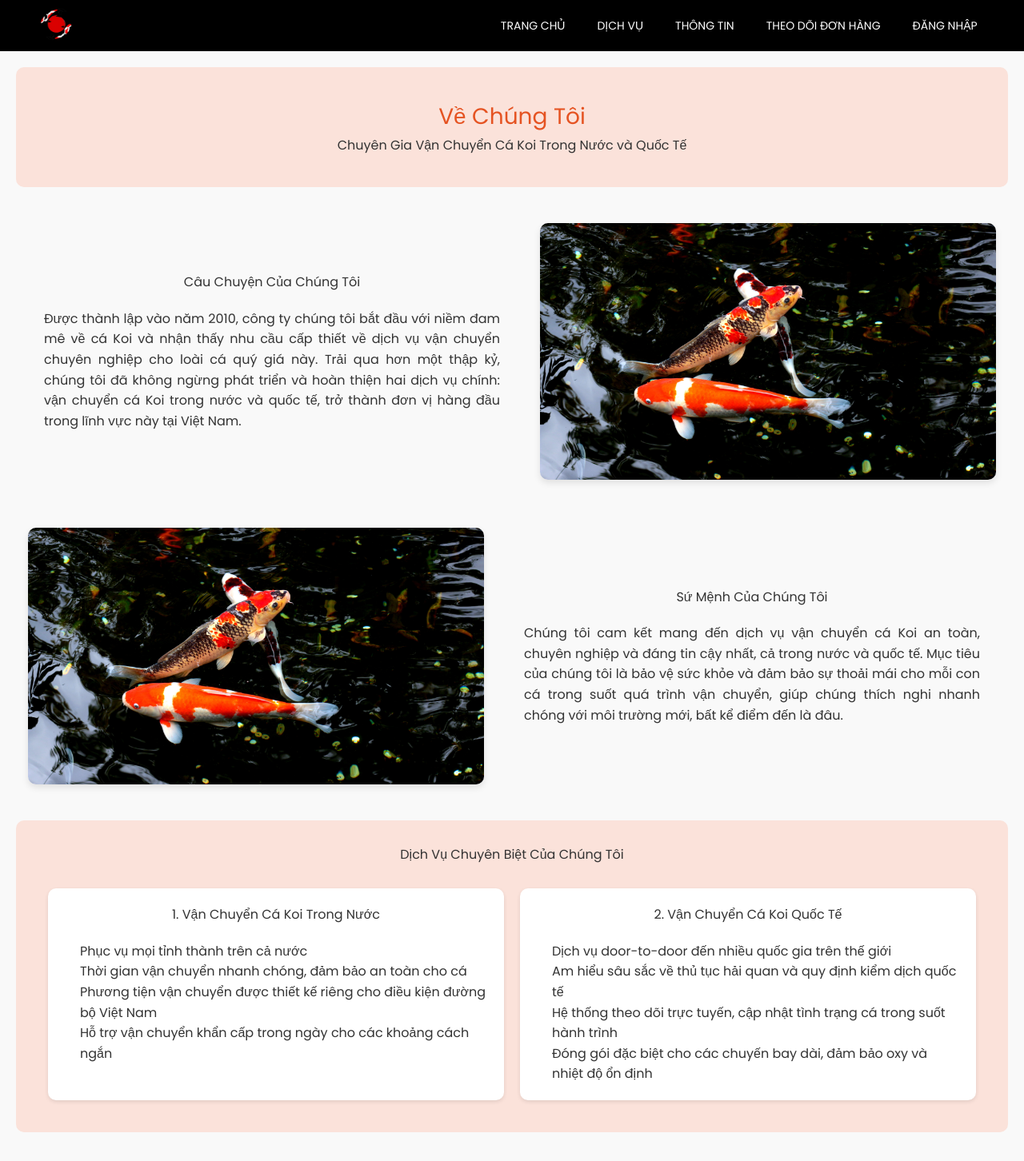
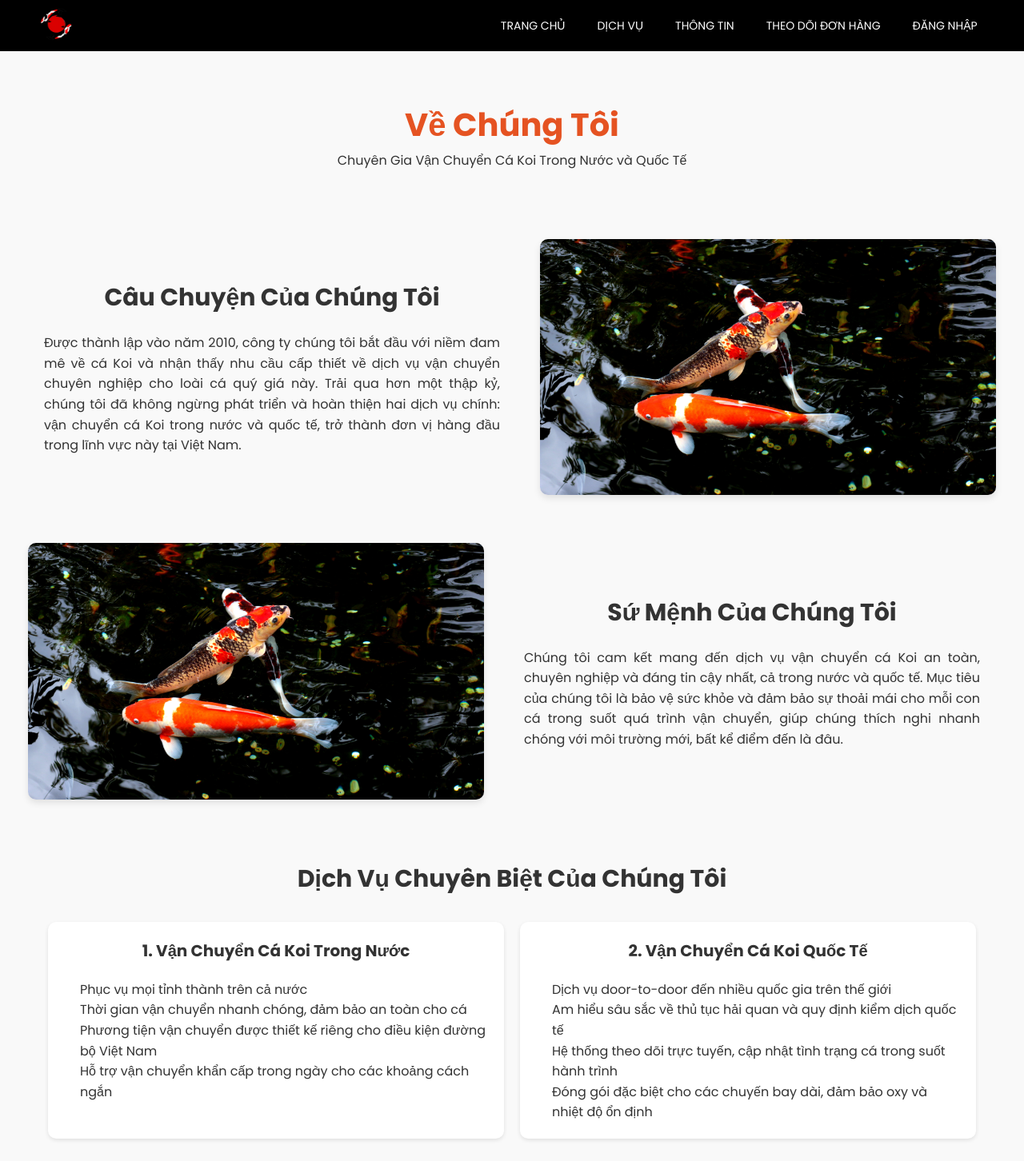
Before and after one commit to duyvan1424/LTJAVANh-m-E, a React (Create React App) app in the folder frontend/: page /information in a window 1280 px wide. Shown: the top 1452 px of the page at 80% size. Built offline with nearby package versions, Linux system fonts and the light colour scheme.

Commit message:
sua trang info

```diff
--- a/frontend/src/styles/information.css
+++ b/frontend/src/styles/information.css
@@ -10,14 +10,13 @@
 .information-header {
     text-align: center;
     padding: 40px 0;
-    background-color: #fbe2da;
-    border-radius: 10px;
     margin-bottom: 30px;
 }
 
 .information-header h1 {
-    font-size: 28px;
+    font-size: 40px;
     color: #e55322;
+    font-weight: bold;
 }
 
 .content {
@@ -51,17 +50,26 @@
 }
 
 .service-highlights {
-    background-color: #fbe2da;
     padding: 30px;
     border-radius: 10px;
     margin-top: 30px;
     align-items: center;
 }
 
-.service-highlights h2,
-h3 {
+
+
+h2 {
+    font-weight: bold;
     text-align: center;
     margin-bottom: 20px;
+    font-size: 30px;
+}
+
+h3 {
+    font-weight: bold;
+    text-align: center;
+    margin-bottom: 20px;
+    font-size: 20px;
 }
 
 .service-highlights-content {
@@ -123,7 +131,6 @@ h3 {
 
 .testimonial {
     font-style: italic;
-    background-color: #fbe2da;
     padding: 15px;
     border-radius: 10px;
     margin-top: 20px;
```
